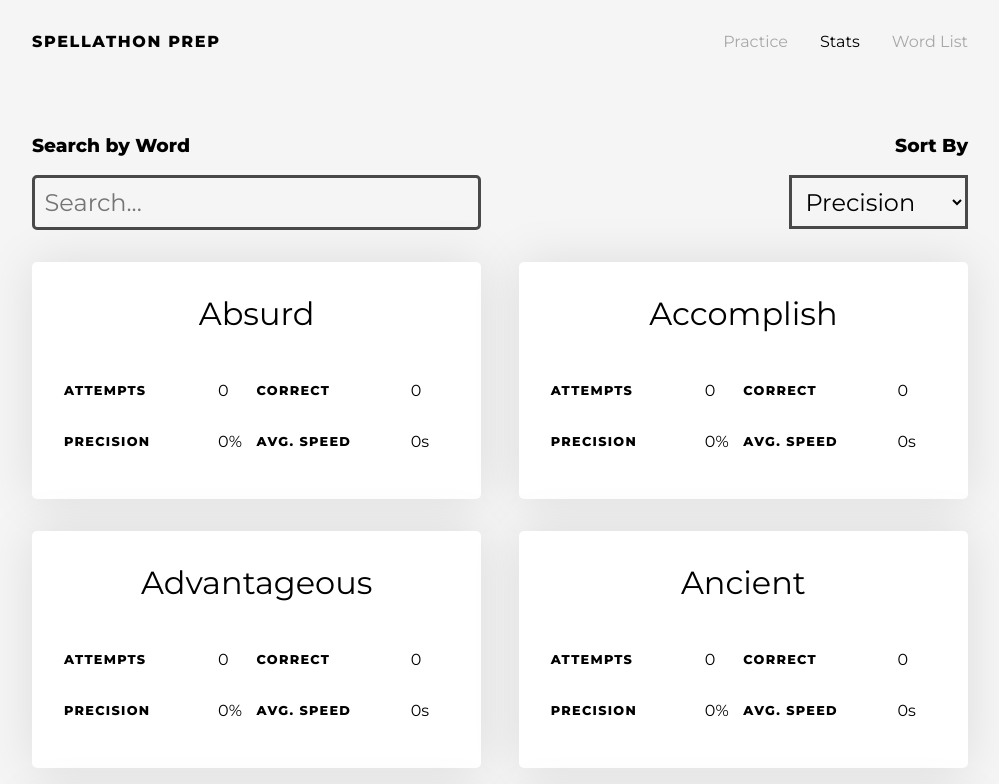
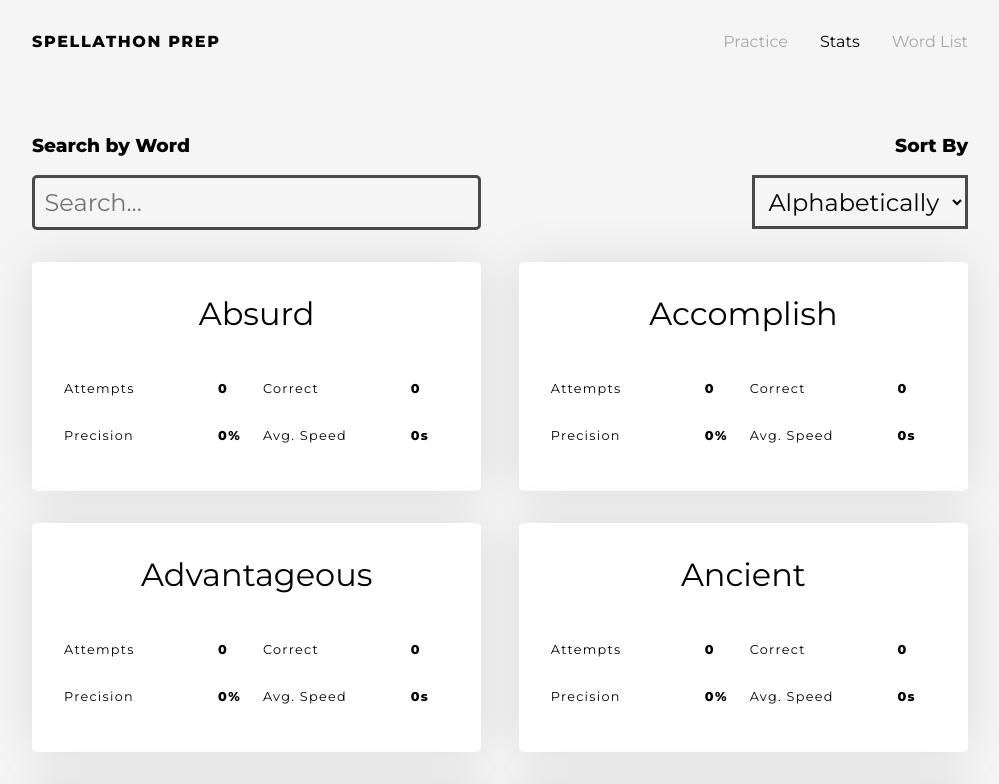
Before and after one commit to fardeem/spellings, a React (Create React App) app: page /stats in a window 1280 px wide. Shown: the top 784 px of the page, without its empty margins (140-1139 px from the left). Built offline with nearby package versions, Linux system fonts and the light colour scheme.

Commit message:
Implement search and sorting on stats page

```diff
--- a/src/components/StatOnWord.module.css
+++ b/src/components/StatOnWord.module.css
@@ -7,18 +7,22 @@
 
 .detailsItem {
   width: 40%;
-  font-size: 0.8em;
-  font-weight: 800;
   letter-spacing: 0.1em;
-  text-transform: uppercase;
+}
+
+.detailsItem:nth-of-type(2n) {
+  padding-left: 0.5em;
 }
 
 .detailsDesc {
   width: 10%;
   margin: 0;
+  font-weight: 800;
+  letter-spacing: 0.1em;
 }
 
 .detailsItem,
 .detailsDesc {
   padding: 1rem 0;
+  font-size: 0.8em;
 }
--- a/src/pages/Stats.jsx
+++ b/src/pages/Stats.jsx
@@ -1,4 +1,4 @@
-import React, { useContext } from "react";
+import React, { useContext, useState } from "react";
 
 import StoreContext from "../store";
 
@@ -8,6 +8,8 @@ import StatOnWord from "../components/StatOnWord";
 
 const Stats = () => {
   const { words, stats } = useContext(StoreContext);
+  const [searchTerm, setSearchTerm] = useState("");
+  const [sortOption, setSortOption] = useState("ALPHABETICALLY");
 
   return (
     <div>
@@ -18,13 +20,19 @@ const Stats = () => {
           <input
             type="text"
             className={formStyles.input}
+            onChange={e => setSearchTerm(e.target.value.trim().toLowerCase())}
             placeholder="Search..."
           />
         </div>
         <div className={styles.sortSection}>
           <h3>Sort By</h3>
 
-          <select className={formStyles.input}>
+          <select
+            value={sortOption}
+            onChange={e => setSortOption(e.target.value)}
+            className={formStyles.input}
+          >
+            <option value="ALPHABETICALLY">Alphabetically</option>
             <option value="PRECISION">Precision</option>
             <option value="AVG_SPEED">Avg. Speed</option>
             <option value="ATTEMPTS">Attemps</option>
@@ -35,6 +43,11 @@ const Stats = () => {
 
       <ul className={styles.list}>
         {words
+          .filter(word => {
+            if (!searchTerm) return true;
+            return word.includes(searchTerm);
+          })
+
           .map(word => {
             const statByWord = stats[word] || [];
             const attempts = statByWord.length;
@@ -49,6 +62,20 @@ const Stats = () => {
 
             return { word, attempts, correctAttempts, avgSpeed, precision };
           })
+          .sort((a, b) => {
+            switch (sortOption) {
+              case "ALPHABETICALLY":
+                return a.word > b.word ? 1 : -1;
+              case "PRECISION":
+                return b.precision - a.precision; // Highest to lowest
+              case "AVG_SPEED":
+                return b.avgSpeed - a.avgSpeed;
+              case "ATTEMPTS":
+                return b.attempts - a.attempts;
+              case "CORRECT_ATTEMPTS":
+                return b.correctAttempts - a.correctAttempts;
+            }
+          })
           .map((item, i) => (
             <li key={i} className={styles.item}>
               <StatOnWord {...item} />
```
